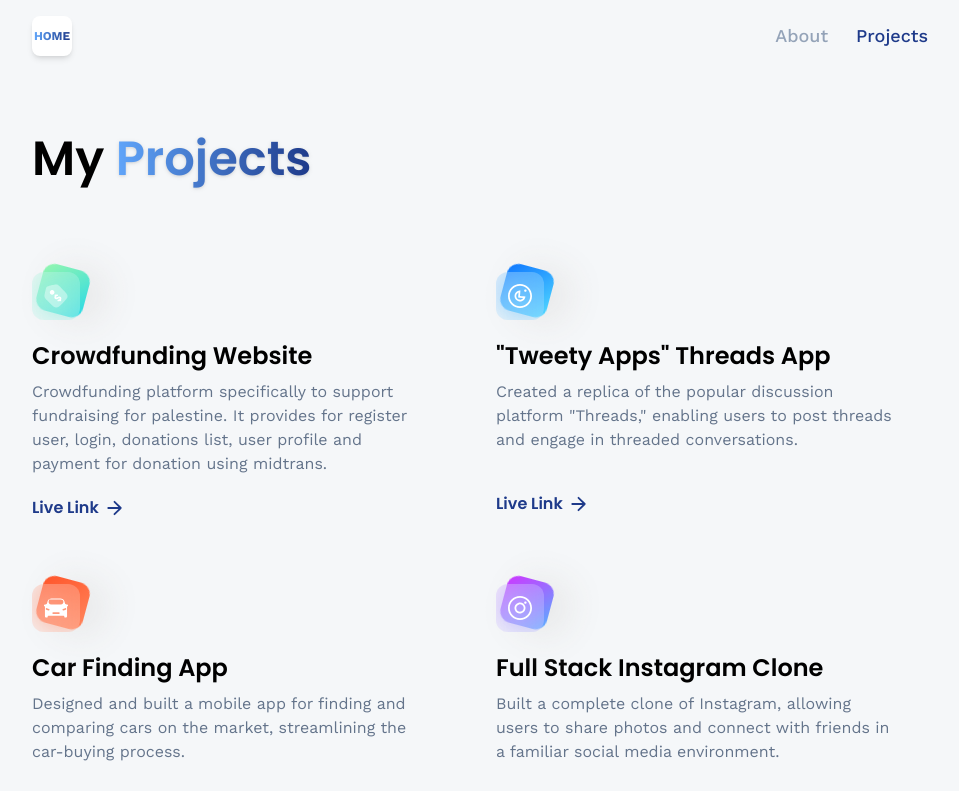
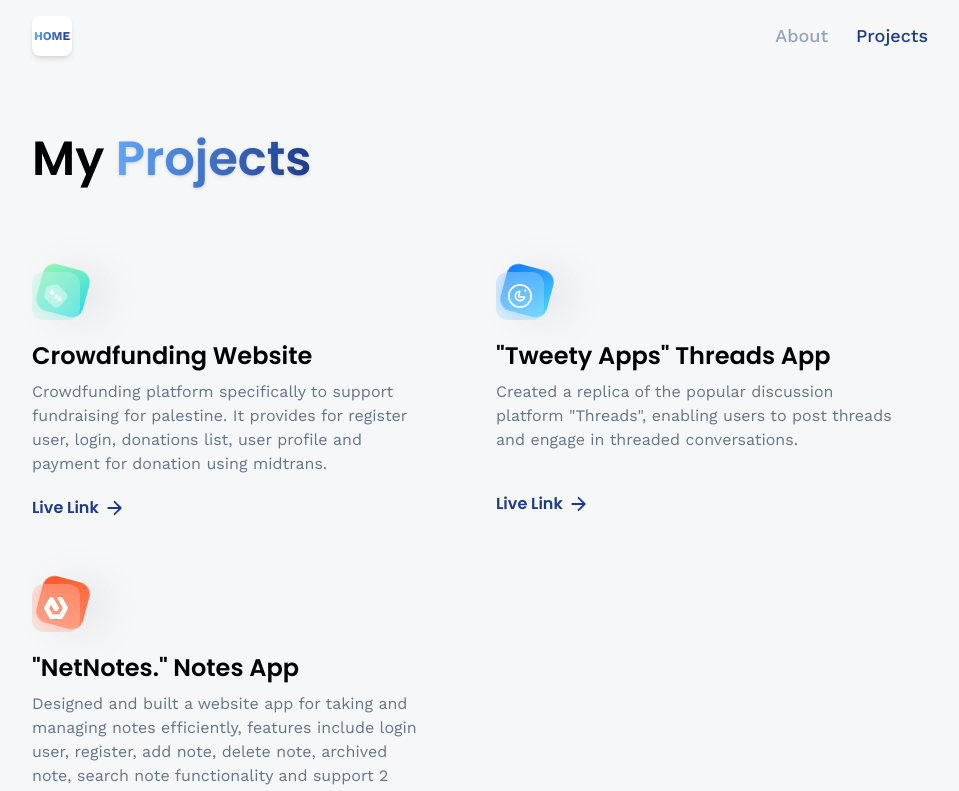
Before and after one commit to Mustofaadni04040/my-portfolio, a React (Vite) app: page /projects in a window 1280 px wide. Shown: the top 791 px of the page, without its empty margins (160-1119 px from the left). Built offline with nearby package versions, Linux system fonts and the light colour scheme.

Commit message:
add framer motion for about page

```diff
--- a/package.json
+++ b/package.json
@@ -11,10 +11,12 @@
   },
   "dependencies": {
     "@emailjs/browser": "^4.3.3",
+    "@emotion/react": "^11.11.4",
     "@react-spring/three": "^9.7.3",
     "@react-three/drei": "^9.105.6",
     "@react-three/fiber": "^8.16.6",
     "@use-gesture/react": "^10.3.1",
+    "framer-motion": "^11.2.13",
     "react": "^18.2.0",
     "react-dom": "^18.2.0",
     "react-router-dom": "^6.23.1",
--- a/src/assets/icons/index.js
+++ b/src/assets/icons/index.js
@@ -26,6 +26,7 @@
 import contact from './contact.svg';
 import soundon from './soundon.png';
 import soundoff from './soundoff.png';
+import figma from './figma.svg';
 
 export {
   css,
@@ -56,4 +57,5 @@
   contact,
   soundon,
   soundoff,
+  figma,
 };
--- a/src/components/HomeInfo.jsx
+++ b/src/components/HomeInfo.jsx
@@ -27,7 +27,9 @@
       <br />
       Junior Front-End Web Developer
       <br />
-      <span className="text-xs mt-3">Drag or Swap to see Details</span>
+      <span className="text-xs mt-3">
+        Drag or Swap (left/right) to see Details
+      </span>
     </h1>
   ),
   2: (
--- a/src/constants/index.js
+++ b/src/constants/index.js
@@ -1,6 +1,6 @@
 import { indosat, dicoding } from '../assets/images';
 import {
-  car,
+  // car,
   css,
   estate,
   express,
@@ -9,25 +9,44 @@
   javascript,
   linkedin,
   mongodb,
-  motion,
   mui,
   nextjs,
   nodejs,
   pricewise,
   react,
   redux,
-  sass,
-  snapgram,
-  summiz,
+  // snapgram,
+  // summiz,
   tailwindcss,
   threads,
-  typescript,
+  // typescript,
+  figma,
 } from '../assets/icons';
 
 export const skills = [
   {
+    imageUrl: html,
+    name: 'HTML',
+    type: 'Frontend',
+  },
+  {
     imageUrl: css,
     name: 'CSS',
+    type: 'Frontend',
+  },
+  {
+    imageUrl: javascript,
+    name: 'JavaScript',
+    type: 'Frontend',
+  },
+  {
+    imageUrl: tailwindcss,
+    name: 'Tailwind CSS',
+    type: 'Frontend',
+  },
+  {
+    imageUrl: react,
+    name: 'React',
     type: 'Frontend',
   },
   {
@@ -41,24 +60,9 @@
     type: 'Version Control',
   },
   {
-    imageUrl: html,
-    name: 'HTML',
-    type: 'Frontend',
-  },
-  {
-    imageUrl: javascript,
-    name: 'JavaScript',
-    type: 'Frontend',
-  },
-  {
     imageUrl: mongodb,
     name: 'MongoDB',
     type: 'Database',
-  },
-  {
-    imageUrl: motion,
-    name: 'Motion',
-    type: 'Animation',
   },
   {
     imageUrl: mui,
@@ -76,29 +80,19 @@
     type: 'Backend',
   },
   {
-    imageUrl: react,
-    name: 'React',
-    type: 'Frontend',
-  },
-  {
     imageUrl: redux,
     name: 'Redux',
     type: 'State Management',
   },
+  // {
+  //   imageUrl: typescript,
+  //   name: 'TypeScript',
+  //   type: 'Frontend',
+  // },
   {
-    imageUrl: sass,
-    name: 'Sass',
-    type: 'Frontend',
-  },
-  {
-    imageUrl: tailwindcss,
-    name: 'Tailwind CSS',
-    type: 'Frontend',
-  },
-  {
-    imageUrl: typescript,
-    name: 'TypeScript',
-    type: 'Frontend',
+    imageUrl: figma,
+    name: 'Figma',
+    type: 'UI/UX',
   },
 ];
 
@@ -157,39 +151,15 @@
     theme: 'btn-back-blue',
     name: '"Tweety Apps" Threads App',
     description:
-      'Created a replica of the popular discussion platform "Threads," enabling users to post threads and engage in threaded conversations.',
+      'Created a replica of the popular discussion platform "Threads", enabling users to post threads and engage in threaded conversations.',
     link: 'https://tweety-apps.vercel.app',
   },
   {
-    iconUrl: car,
+    iconUrl: estate,
     theme: 'btn-back-red',
-    name: 'Car Finding App',
+    name: '"NetNotes." Notes App',
     description:
-      'Designed and built a mobile app for finding and comparing cars on the market, streamlining the car-buying process.',
-    link: 'https://github.com/adrianhajdin/project_next13_car_showcase',
-  },
-  {
-    iconUrl: snapgram,
-    theme: 'btn-back-pink',
-    name: 'Full Stack Instagram Clone',
-    description:
-      'Built a complete clone of Instagram, allowing users to share photos and connect with friends in a familiar social media environment.',
-    link: 'https://github.com/adrianhajdin/social_media_app',
-  },
-  {
-    iconUrl: estate,
-    theme: 'btn-back-black',
-    name: 'Real-Estate Application',
-    description:
-      'Developed a web application for real estate listings, facilitating property searches and connecting buyers with sellers.',
-    link: 'https://github.com/adrianhajdin/projects_realestate',
-  },
-  {
-    iconUrl: summiz,
-    theme: 'btn-back-yellow',
-    name: 'AI Summarizer Application',
-    description:
-      'App that leverages AI to automatically generate concise & informative summaries from lengthy text content, or blogs.',
-    link: 'https://github.com/adrianhajdin/project_ai_summarizer',
+      'Designed and built a website app for taking and managing notes efficiently, features include login user, register, add note, delete note, archived note, search note functionality and support 2 languege (Bahasa Indonesia and English).',
+    link: 'https://netnotes.vercel.app',
   },
 ];
--- a/src/index.css
+++ b/src/index.css
@@ -47,7 +47,7 @@
   }
 
   .btn {
-    @apply text-white bg-gradient-to-r from-blue-400 to-blue-900 focus:ring-4 focus:outline-none focus:ring-blue-300 font-medium rounded-lg text-sm w-full sm:w-auto px-5 py-2.5 text-center;
+    @apply text-white bg-gradient-to-r from-blue-400 to-blue-900 hover:bg-gradient-to-tr hover:from-blue-900 hover:to-blue-400 focus:ring-4 focus:outline-none focus:ring-blue-300 font-medium rounded-lg text-sm w-full sm:w-auto px-5 py-2.5 text-center;
   }
 
   .header {
--- a/src/pages/About.jsx
+++ b/src/pages/About.jsx
@@ -3,6 +3,7 @@
   VerticalTimeline,
   VerticalTimelineElement,
 } from 'react-vertical-timeline-component';
+import { AnimatePresence, motion } from 'framer-motion';
 import { skills, experiences } from '../constants/index';
 import 'react-vertical-timeline-component/style.min.css';
 import CTA from '../components/CTA';
@@ -29,8 +30,23 @@
         <h3 className="subhead-text">My Skills</h3>
 
         <div className="mt-16 flex flex-wrap gap-12">
+          <AnimatePresence>
             {skills.map((skill, index) => (
-            <div key={index} className="block-container w-20 h-20">
+              <motion.div
+                animate={{
+                  scale: [1, 1.2, 1.2, 1.2, 1],
+                  rotate: [0, 0, 360, 360, 0],
+                }}
+                transition={{
+                  duration: 2,
+                  ease: 'easeInOut',
+                  times: [0, 0.2, 0.5, 0.8, 1],
+                  repeat: Infinity,
+                  repeatDelay: 1,
+                }}
+                key={index}
+              >
+                <div className="block-container w-20 h-20">
                   <div className="btn-back rounded-xl" />
                   <div className="btn-front rounded-xl flex justify-center items-center cursor-pointer">
                     <img
@@ -40,7 +56,9 @@
                     />
                   </div>
                 </div>
+              </motion.div>
             ))}
+          </AnimatePresence>
         </div>
       </div>
 
```
Also changed, not shown: src/assets/icons/figma.svg (added), 1 other file (tests, documents, lock files or other folders). Lines whose indentation alone changed are shown as unchanged.
